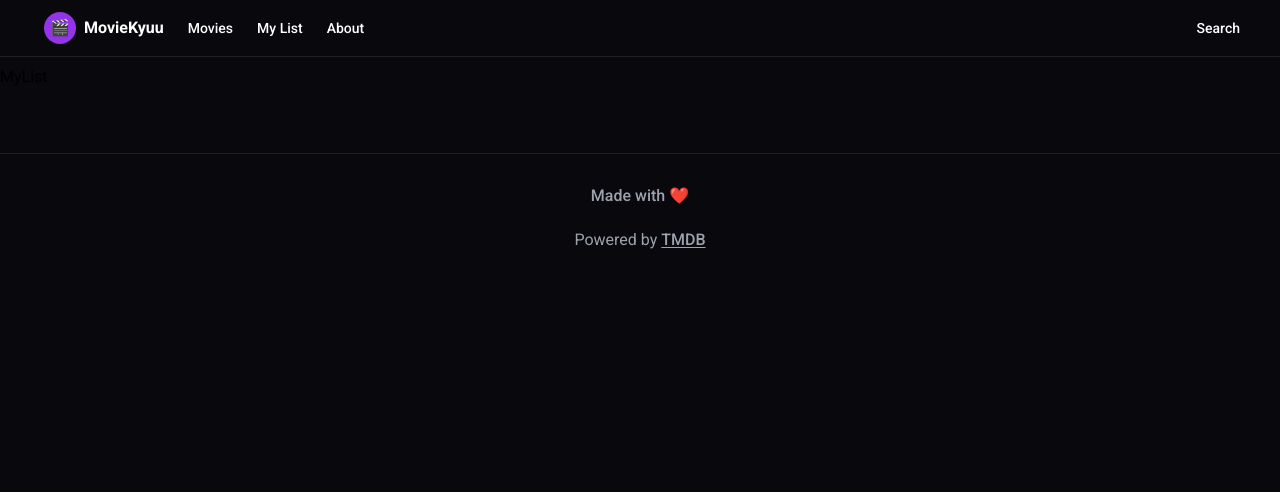
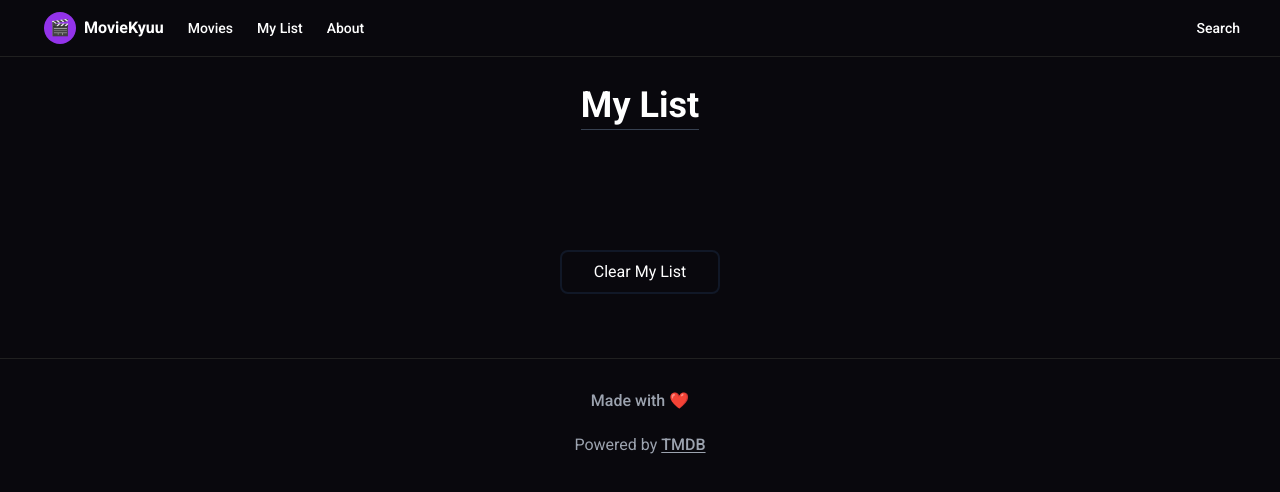
Before and after one commit to waqas44/ReactTmdbTest, a React (Create React App) app: page /my-list in a window 1280 px wide. Shown: the top 492 px of the page. Built offline with nearby package versions, Linux system fonts and the light colour scheme.

Commit message:
mylist issue fixed

```diff
--- /dev/null
+++ b/postcss.config.js
@@ -0,0 +1,7 @@
+module.exports = {
+  plugins: [
+    require('postcss-import'),
+    require('tailwindcss'),
+    require('autoprefixer'),
+  ],
+};
--- a/src/pages/mylist/mylist.js
+++ b/src/pages/mylist/mylist.js
@@ -1,7 +1,47 @@
-import React from 'react';
+import React, { useEffect } from 'react';
+import MyListMovies from '../../components/mylistmovies/mylistmovies';
+import { useSelector, useDispatch } from 'react-redux';
+import { getList, clearList } from '../../components/reduxtoolkit/listslice';
 
 const MyList = () => {
-  return <div>MyList</div>;
+  const list = useSelector((state) => state.ListSlice.list);
+
+  const dispatch = useDispatch();
+
+  const favList = Array.from(list);
+
+  useEffect(() => {
+    dispatch(getList());
+  }, [dispatch]);
+
+  const handleClear = () => {
+    dispatch(clearList());
+  };
+
+  return (
+    <>
+      <div className='text-white h-fit'>
+        <div className='flex justify-center  mt-6 '>
+          <h1 className='border-b border-gray-700 text-4xl font-semibold py-1'>
+            My List
+          </h1>
+        </div>
+        <div className='flex justify-evenly gap-28 flex-wrap mt-20'>
+          {favList.map((fav, index) => {
+            return <MyListMovies key={index} data={fav} />;
+          })}
+        </div>
+      </div>
+      <div className='text-center mt-10 '>
+        <button
+          className='text-white text-base border-2 border-gray-900 px-8 py-2 hover:bg-gray-900 rounded-lg transition-all'
+          onClick={handleClear}
+        >
+          Clear My List
+        </button>
+      </div>
+    </>
+  );
 };
 
 export default MyList;
```
